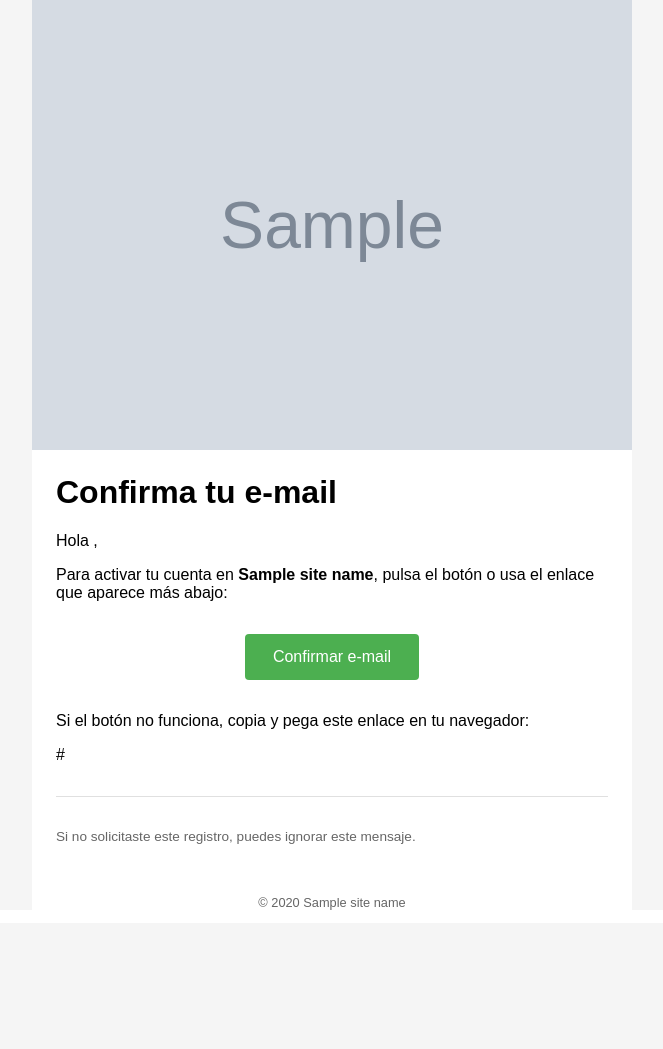
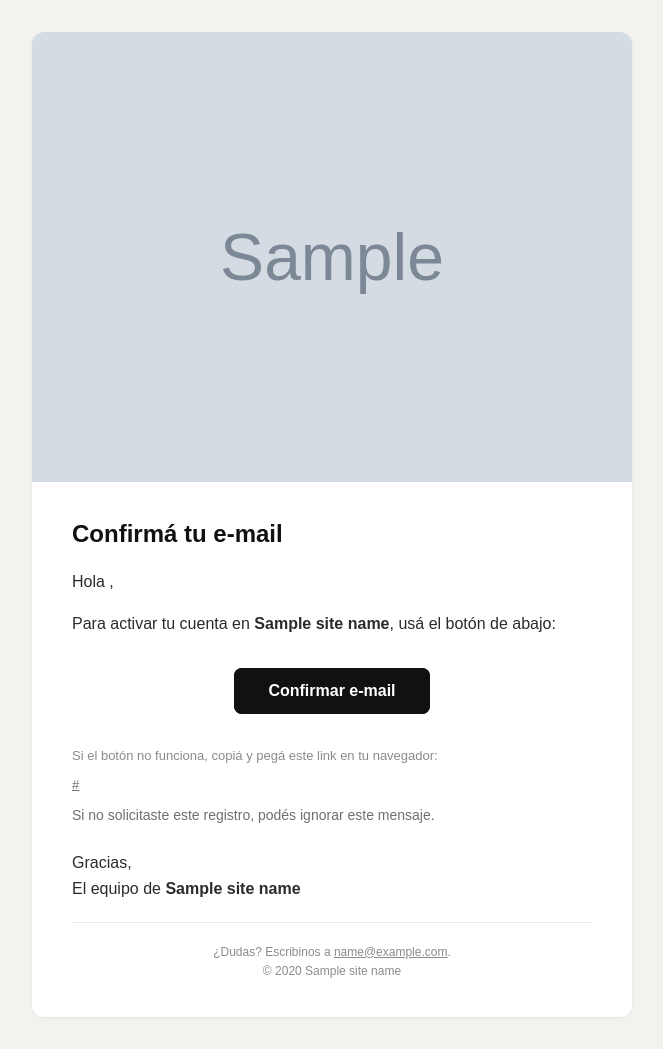
Before and after one commit to Linkcharsoft/django-base-project, a Django app: template templates/account/email/email_confirmation_message.html in a window 1280 px wide. Shown: the whole page, without its empty margins (308-971 px from the left). Before the commit the page ends 910 px from the top, so only its background shows below. Run offline with Django 4.2, Linux system fonts and the light colour scheme; the template is opened without the code that fills it: most values are stand-ins (such as "Sample title", 1, 10 or a date in 2020); grey boxes marked "Sample" are stand-in pictures.

Commit message:
[ FIX ] Make the transactional emails render in real mail clients
The base template declared its layout with classes in a <head> <style> block,
which Gmail and Outlook largely discard: the mails arrived with no background,
no max width and no padding — bare text against the viewport edge.

Rebuild the base as table-based HTML with every style inlined, and factor the
CTA and its plain-link fallback into partials so a mail cannot drift into a
hand-rolled button again. The CTA carries a VML fallback, the only way Outlook
desktop renders a filled, rounded button rather than a bare link.

Bring both mails onto that base: a leading <h1>, one button colour (the
account-confirmation one was green), consistent voseo (the password recovery
mail addressed the reader as "tú" and read "link efectuar"), and the recovery
code in a monospaced block rather than inline bold.

Add BASE_EMAILS_CONTACT_EMAIL for the footer's reply-to line, empty by default
so the line is simply omitted until a project sets it.

Add `preview_emails` (and `just email-preview`) to render every template off one
fixture set, to files or to a real inbox — mail clients are the part of this
stack tests cannot cover, so a layout change needs somewhere to be looked at.
Projects add their own mails to SAMPLES as they add them.

Ported from the fixes made in givxo-backend, minus the parts that depend on its
SiteSettings singleton: branding here stays in settings, as the base intends.

Co-Authored-By: Claude Opus 5 (1M context) <noreply@anthropic.com>

```diff
--- a/django_base/base_utils/utils.py
+++ b/django_base/base_utils/utils.py
@@ -13,9 +13,11 @@ def get_random_string(length):
 
 
 def get_default_for_email_template():
+    """Context every mail template can count on: branding, the footer's contact line and the year."""
     return {
         "banner_url": settings.BASE_EMAILS_BANNER_URL,
         "site_name": settings.APP_NAME,
+        "contact_email": settings.BASE_EMAILS_CONTACT_EMAIL,
         "year": timezone.now().year,
     }
 
--- a/django_base/settings/configurations.py
+++ b/django_base/settings/configurations.py
@@ -6,6 +6,8 @@ from django_base.settings.environment_variables import BASE_DIR
 APP_NAME = "Django Base"
 USE_DEBUG_TOOLBAR = False
 BASE_EMAILS_BANNER_URL = "https://linkchar-static-bk.s3.us-east-1.amazonaws.com/Linkchar-banner.jpg"
+# Shown in the mail footer so recipients have somewhere to reply. Empty omits the line.
+BASE_EMAILS_CONTACT_EMAIL = ""
 
 # <-------------- Auth configurations -------------->
 PASSWORD_CHANGE_BY_EMAIL = True
--- a/templates/account/email/email_confirmation_message.html
+++ b/templates/account/email/email_confirmation_message.html
@@ -1,24 +1,19 @@
 {% extends "base_templates/base.html" %}
 {% block content %}
-<h1 style="margin-top:0;">Confirma tu e-mail</h1>
 
-<p>Hola {{ user.get_full_name|default:user.username }},</p>
+<h1 style="margin:0 0 20px 0; font-family:Arial,'Helvetica Neue',Helvetica,sans-serif; font-size:24px; line-height:1.3; font-weight:bold; color:#111111;">Confirm&aacute; tu e-mail</h1>
 
-<p>Para activar tu cuenta en <strong>{{ site_name }}</strong>, pulsa el botón o usa el enlace que aparece más abajo:</p>
-
-<p style="text-align:center;margin:32px 0;">
-    <a href="{{ activate_url }}"
-        style="background:#4caf50;color:#ffffff;padding:14px 28px;text-decoration:none;border-radius:4px;display:inline-block;">
-        Confirmar e-mail
-    </a>
+<p style="margin:0 0 16px 0; font-family:Arial,'Helvetica Neue',Helvetica,sans-serif; font-size:16px; line-height:1.6; color:#2b2b2b;">Hola {{ user.get_full_name|default:user.username }},</p>
+<p style="margin:0 0 16px 0; font-family:Arial,'Helvetica Neue',Helvetica,sans-serif; font-size:16px; line-height:1.6; color:#2b2b2b;">
+    Para activar tu cuenta en <strong>{{ site_name }}</strong>, us&aacute; el bot&oacute;n de abajo:
 </p>
 
-<p>Si el botón no funciona, copia y pega este enlace en tu navegador:</p>
-<p style="word-break:break-all;">{{ activate_url }}</p>
+{% include "base_templates/button.html" with url=activate_url label="Confirmar e-mail" %}
 
-<hr style="border:none;border-top:1px solid #e0e0e0;margin:32px 0;">
+{% include "base_templates/fallback_link.html" with url=activate_url %}
 
-<p style="font-size:0.85rem;color:#666;">
-    Si no solicitaste este registro, puedes ignorar este mensaje.
-</p>
+<p style="margin:0 0 16px 0; font-family:Arial,'Helvetica Neue',Helvetica,sans-serif; font-size:14px; line-height:1.6; color:#6f6f6f;">Si no solicitaste este registro, pod&eacute;s ignorar este mensaje.</p>
+
+<p style="margin:24px 0 0 0; font-family:Arial,'Helvetica Neue',Helvetica,sans-serif; font-size:16px; line-height:1.6; color:#2b2b2b;">Gracias,<br>El equipo de <strong>{{ site_name }}</strong></p>
+
 {% endblock %}
--- a/templates/base_templates/base.html
+++ b/templates/base_templates/base.html
@@ -1,24 +1,52 @@
 <!doctype html>
-<html>
+<html lang="es">
 <head>
     <meta charset="utf-8">
+    <meta name="viewport" content="width=device-width, initial-scale=1">
+    <meta name="x-apple-disable-message-reformatting">
+    <meta name="color-scheme" content="light only">
+    <meta name="supported-color-schemes" content="light only">
+    <title>{{ site_name }}</title>
+    <!--[if mso]>
     <style>
-        body { margin: 0; font-family: Arial, sans-serif; }
-        .wrapper { background: #f5f5f5; padding: 0; }
-        .content { max-width: 600px; margin: auto; background: #fff; }
-        .banner img { display: block; width: 100%; height: auto; }
-        .inner { padding: 24px; }
+        body, table, td, p, a { font-family: Arial, sans-serif !important; }
+    </style>
+    <![endif]-->
+    <style>
+        /* Progressive enhancement only. Every style that matters is inlined below, because
+           Gmail and Outlook drop most of this block. */
+        @media only screen and (max-width: 620px) {
+            .gx-card { width: 100% !important; }
+            .gx-inner { padding: 28px 22px !important; }
+            .gx-button a { display: block !important; text-align: center !important; }
+        }
+        a { color: #1a1a1a; }
     </style>
 </head>
-<body>
-    <div class="wrapper">
-        <div class="content">
-            {% include "base_templates/header.html" %}
-            <div class="inner">
-                {% block content %}{% endblock %}
-            </div>
-            {% include "base_templates/footer.html" %}
-        </div>
+<body style="margin:0; padding:0; width:100%; background-color:#f4f2ef; -webkit-font-smoothing:antialiased; -webkit-text-size-adjust:100%; -ms-text-size-adjust:100%;">
+    {% if preheader %}
+    <div style="display:none; max-height:0; overflow:hidden; opacity:0; mso-hide:all;">
+        {{ preheader }}&#8199;&#847;&#8199;&#847;&#8199;&#847;&#8199;&#847;&#8199;&#847;&#8199;&#847;&#8199;&#847;&#8199;&#847;&#8199;&#847;&#8199;&#847;&#8199;&#847;&#8199;&#847;&#8199;&#847;&#8199;&#847;&#8199;&#847;&#8199;&#847;
     </div>
+    {% endif %}
+    <table role="presentation" cellpadding="0" cellspacing="0" border="0" width="100%"
+           style="border-collapse:collapse; background-color:#f4f2ef;">
+        <tr>
+            <td align="center" style="padding:32px 16px;">
+                <table role="presentation" cellpadding="0" cellspacing="0" border="0" width="600"
+                       class="gx-card"
+                       style="border-collapse:separate; width:600px; max-width:600px; background-color:#ffffff; border-radius:12px; overflow:hidden; box-shadow:0 1px 3px rgba(17,17,17,.06);">
+                    {% include "base_templates/header.html" %}
+                    <tr>
+                        <td class="gx-inner"
+                            style="padding:36px 40px 12px 40px; font-family:Arial,'Helvetica Neue',Helvetica,sans-serif; font-size:16px; line-height:1.6; color:#2b2b2b;">
+                            {% block content %}{% endblock %}
+                        </td>
+                    </tr>
+                    {% include "base_templates/footer.html" %}
+                </table>
+            </td>
+        </tr>
+    </table>
 </body>
 </html>
--- /dev/null
+++ b/templates/base_templates/button.html
@@ -0,0 +1,27 @@
+{% comment %}
+Bulletproof CTA. Usage: {% include "base_templates/button.html" with url=event_url label="Ver evento" %}
+The VML fallback keeps the button rectangular and filled in Outlook desktop, which ignores
+border-radius and padding on anchors.
+{% endcomment %}
+<table role="presentation" cellpadding="0" cellspacing="0" border="0" align="center"
+       style="border-collapse:separate; margin:32px auto;">
+    <tr>
+        <td class="gx-button" align="center" bgcolor="#111111"
+            style="border-radius:8px; background-color:#111111;">
+            <!--[if mso]>
+            <v:roundrect xmlns:v="urn:schemas-microsoft-com:vml" xmlns:w="urn:schemas-microsoft-com:office:word"
+                         href="{{ url }}" style="height:48px;v-text-anchor:middle;width:260px;" arcsize="17%"
+                         stroke="f" fillcolor="#111111">
+                <w:anchorlock/>
+                <center style="color:#ffffff;font-family:Arial,sans-serif;font-size:16px;font-weight:bold;">{{ label }}</center>
+            </v:roundrect>
+            <![endif]-->
+            <!--[if !mso]><!-- -->
+            <a href="{{ url }}"
+               style="display:inline-block; padding:15px 34px; font-family:Arial,'Helvetica Neue',Helvetica,sans-serif; font-size:16px; font-weight:bold; line-height:1; color:#ffffff; text-decoration:none; border-radius:8px; background-color:#111111;">
+                {{ label }}
+            </a>
+            <!--<![endif]-->
+        </td>
+    </tr>
+</table>
--- /dev/null
+++ b/templates/base_templates/fallback_link.html
@@ -0,0 +1,9 @@
+{% comment %}
+The "button didn't work" escape hatch. Usage: {% include "base_templates/fallback_link.html" with url=event_url %}
+{% endcomment %}
+<p style="margin:0 0 8px 0; font-family:Arial,'Helvetica Neue',Helvetica,sans-serif; font-size:13px; line-height:1.6; color:#8b8b8b;">
+    Si el bot&oacute;n no funciona, copi&aacute; y peg&aacute; este link en tu navegador:
+</p>
+<p style="margin:0 0 8px 0; font-family:Arial,'Helvetica Neue',Helvetica,sans-serif; font-size:13px; line-height:1.6; word-break:break-all;">
+    <a href="{{ url }}" style="color:#6f6f6f; text-decoration:underline;">{{ url }}</a>
+</p>
--- a/templates/base_templates/footer.html
+++ b/templates/base_templates/footer.html
@@ -1,3 +1,22 @@
-<p style="font-size:.8rem;color:#666;text-align:center;">
-    &copy; {{ year }} {{ site_name }}
-</p>
+<tr>
+    <td class="gx-inner" style="padding:8px 40px 36px 40px;">
+        <table role="presentation" cellpadding="0" cellspacing="0" border="0" width="100%"
+               style="border-collapse:collapse;">
+            <tr>
+                <td style="padding:0 0 20px 0;">
+                    <div style="height:1px; line-height:1px; font-size:0; background-color:#eceae6;">&nbsp;</div>
+                </td>
+            </tr>
+            <tr>
+                <td align="center"
+                    style="font-family:Arial,'Helvetica Neue',Helvetica,sans-serif; font-size:12px; line-height:1.6; color:#8b8b8b;">
+                    {% if contact_email %}
+                    &iquest;Dudas? Escribinos a
+                    <a href="mailto:{{ contact_email }}" style="color:#8b8b8b; text-decoration:underline;">{{ contact_email }}</a>.<br>
+                    {% endif %}
+                    &copy; {{ year }} {{ site_name }}
+                </td>
+            </tr>
+        </table>
+    </td>
+</tr>
--- a/templates/base_templates/header.html
+++ b/templates/base_templates/header.html
@@ -1,3 +1,19 @@
-<div class="banner">
-    <img src="{{ banner_url }}" alt="Header banner">
-</div>
+{% comment %}
+Banner row. `banner_url` comes from get_default_for_email_template(); when it is empty the
+card still opens with a branded bar instead of a broken image placeholder.
+{% endcomment %}
+{% if banner_url %}
+<tr>
+    <td style="padding:0; font-size:0; line-height:0;">
+        <img src="{{ banner_url }}" alt="{{ site_name }}" width="600"
+             style="display:block; width:100%; max-width:600px; height:auto; border:0; outline:none; text-decoration:none;">
+    </td>
+</tr>
+{% else %}
+<tr>
+    <td align="center"
+        style="padding:28px 40px; background-color:#111111; font-family:Arial,'Helvetica Neue',Helvetica,sans-serif; font-size:22px; font-weight:bold; letter-spacing:.08em; color:#ffffff; text-transform:uppercase;">
+        {{ site_name }}
+    </td>
+</tr>
+{% endif %}
```
Also changed, not shown: docs/_agent-index.md (+3 -0 lines), docs/conventions.md (+35 -1 lines), platform_configurations/management/commands/preview_emails.py (added, +131 -0 lines), templates/account/email/email_confirmation_message.txt (+4 -3 lines), templates/registration/password_recovery_email.html (+23 -9 lines), 1 other file.
